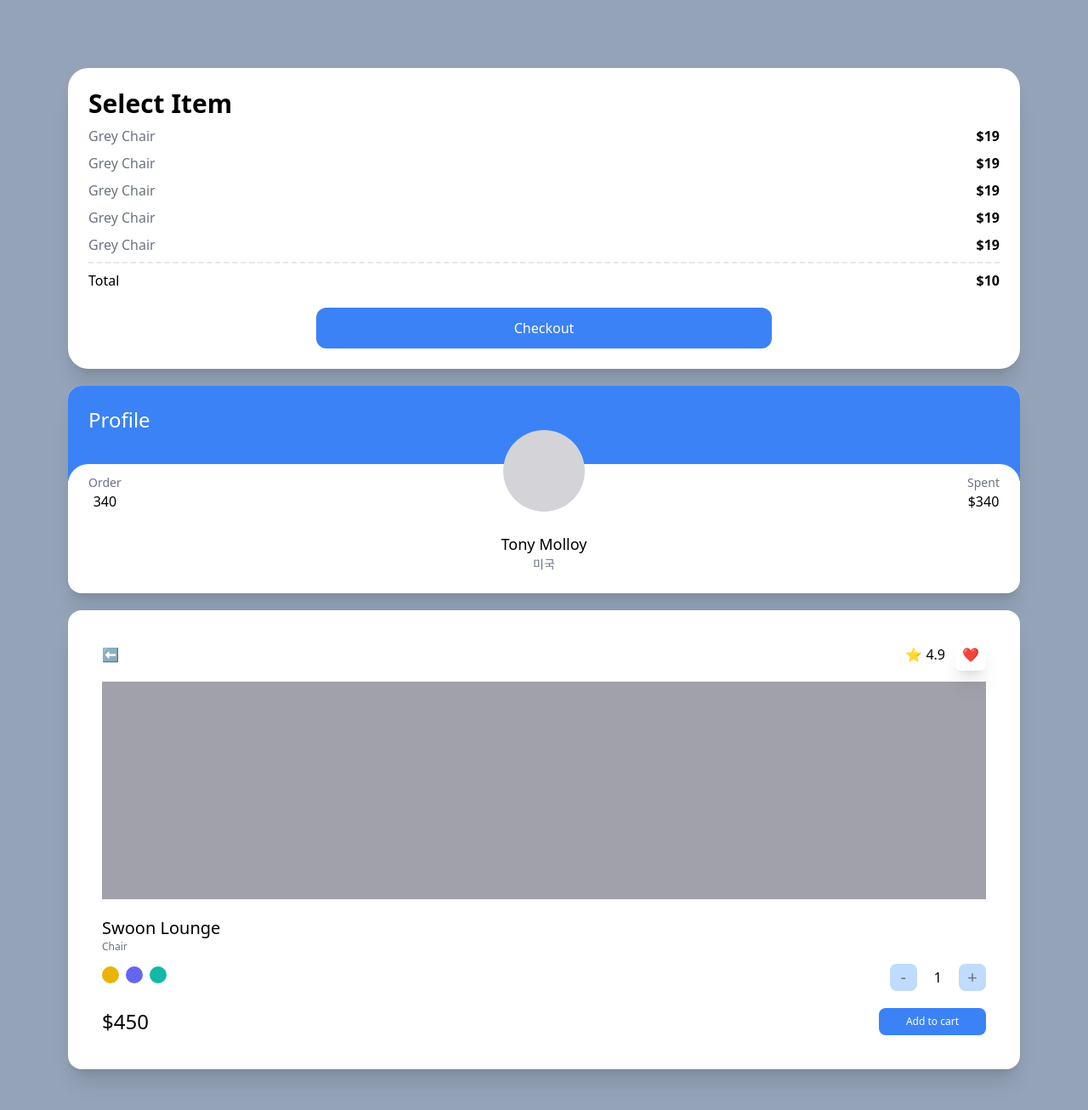
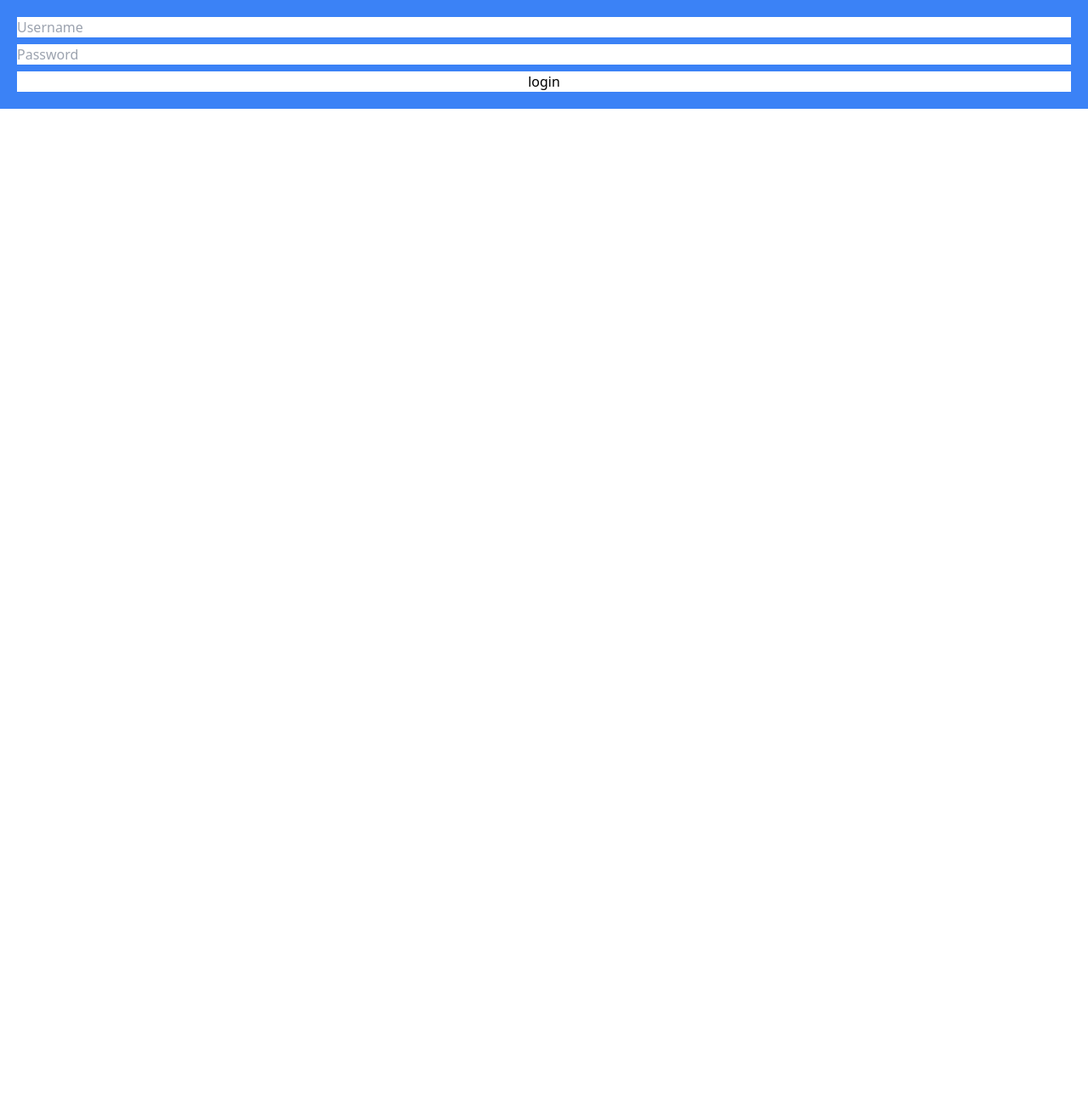
Before and after one commit to ryugibo/nomad-carrot-market, a Next.js app: page / in a window 1280 px wide. Shown: the top 1306 px of the page at 85% size. After the commit the page ends 800 px from the top, so only its background shows below. Built offline with nearby package versions, Linux system fonts and the light colour scheme.

Commit message:
:memo: #4.7 | Modifiers for Forms / 3
- form

```diff
--- a/pages/index.tsx
+++ b/pages/index.tsx
@@ -2,84 +2,11 @@
 
 const Home: NextPage = () => {
   return (
-    <div className="bg-slate-400 py-20 px-20 grid gap-5 min-h-screen">
-      <div className="bg-white p-6 rounded-3xl shadow-xl">
-        <span className="font-semibold text-3xl">Select Item</span>
-        <ul>
-          {[1, 2, 3, 4, 5].map((i) => (
-            <div key={i} className="flex justify-between my-2">
-              <span className="text-gray-500">Grey Chair</span>
-              <span className="font-semibold">$19</span>
-            </div>
-          ))}
-        </ul>
-        <div className="flex justify-between mt-2 pt-2 border-t-2 border-dashed">
-          <span>Total</span>
-          <span className="font-semibold">$10</span>
-        </div>
-        <div className="mt-5 bg-blue-500 text-white p-3 text-center rounded-xl w-1/2 mx-auto hover:bg-teal-500 hover:text-black active:bg-yellow-500 focus:bg-red-500">
-          Checkout
-        </div>
-      </div>
-      <div className="bg-white overflow-hidden rounded-2xl shadow-xl group">
-        <div className="bg-blue-500 p-6 pb-14">
-          <span className="text-white text-2xl">Profile</span>
-        </div>
-        <div className="rounded-3xl p-6 bg-white relative -top-5">
-          <div className="flex relative -top-16 items-end justify-between">
-            <div className="flex flex-col items-center">
-              <span className="text-sm text-gray-500">Order</span>
-              <span className="font-medium">340</span>
-            </div>
-            <div className="h-24 w-24 bg-zinc-300 rounded-full group-hover:bg-red-300 transition-colors" />
-            <div className="flex flex-col items-center">
-              <span className="text-sm text-gray-500">Spent</span>
-              <span className="font-medium">$340</span>
-            </div>
-          </div>
-          <div className="relative flex flex-col items-center -mt-10 -mb-5">
-            <span className="text-lg font-medium">Tony Molloy</span>
-            <span className="text-sm text-gray-500">미국</span>
-          </div>
-        </div>
-      </div>
-      <div className="bg-white p-10 rounded-2xl shadow-xl">
-        <div className="flex mb-5 justify-between items-center">
-          <span>⬅️</span>
-          <div className="space-x-3">
-            <span>⭐ 4.9</span>
-            <span className="shadow-xl p-2 rounded-md">❤️</span>
-          </div>
-        </div>
-        <div className="bg-zinc-400 h-64 mb-5" />
-        <div className="flex flex-col">
-          <span className="font-medium text-xl">Swoon Lounge</span>
-          <span className="text-xs text-gray-500">Chair</span>
-          <div className="mt-3 mb-5 flex justify-between items-center">
-            <div className="space-x-2">
-              <button className="w-5 h-5 rounded-full bg-yellow-500 focus:ring-2 ring-offset-2 ring-yellow-500 transition" />
-              <button className="w-5 h-5 rounded-full bg-indigo-500 focus:ring-2 ring-offset-2 ring-indigo-500 transition" />
-              <button className="w-5 h-5 rounded-full bg-teal-500 focus:ring-2 ring-offset-2 ring-teal-500 transition" />
-            </div>
-            <div className="flex items-center space-x-5">
-              <button className="rounded-lg bg-blue-200 flex justify-center items-center aspect-square w-8 text-xl text-gray-500">
-                -
-              </button>
-              <span>1</span>
-              <button className="rounded-lg bg-blue-200 flex justify-center items-center aspect-square w-8 text-xl text-gray-500">
-                +
-              </button>
-            </div>
-          </div>
-        </div>
-        <div className="flex justify-between items-center ">
-          <span className="font-medium text-2xl">$450</span>
-          <button className="bg-blue-500 py-2 px-8 text-xs text-center text-white rounded-lg">
-            Add to cart
-          </button>
-        </div>
-      </div>
-    </div>
+    <form className="flex flex-col space-y-2 bg-blue-500 p-5">
+      <input type="text" required placeholder="Username" />
+      <input type="password" required placeholder="Password" />
+      <input type="submit" value="login" className="bg-white" />
+    </form>
   );
 };
 
```
